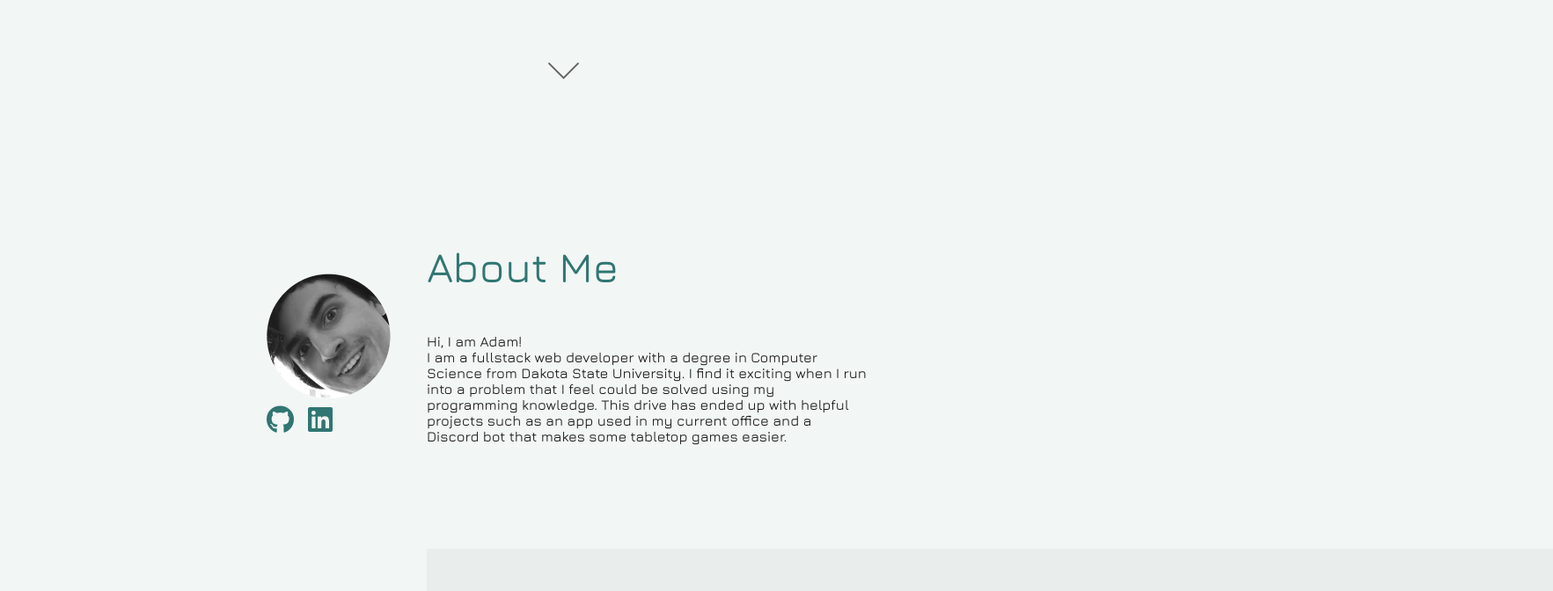
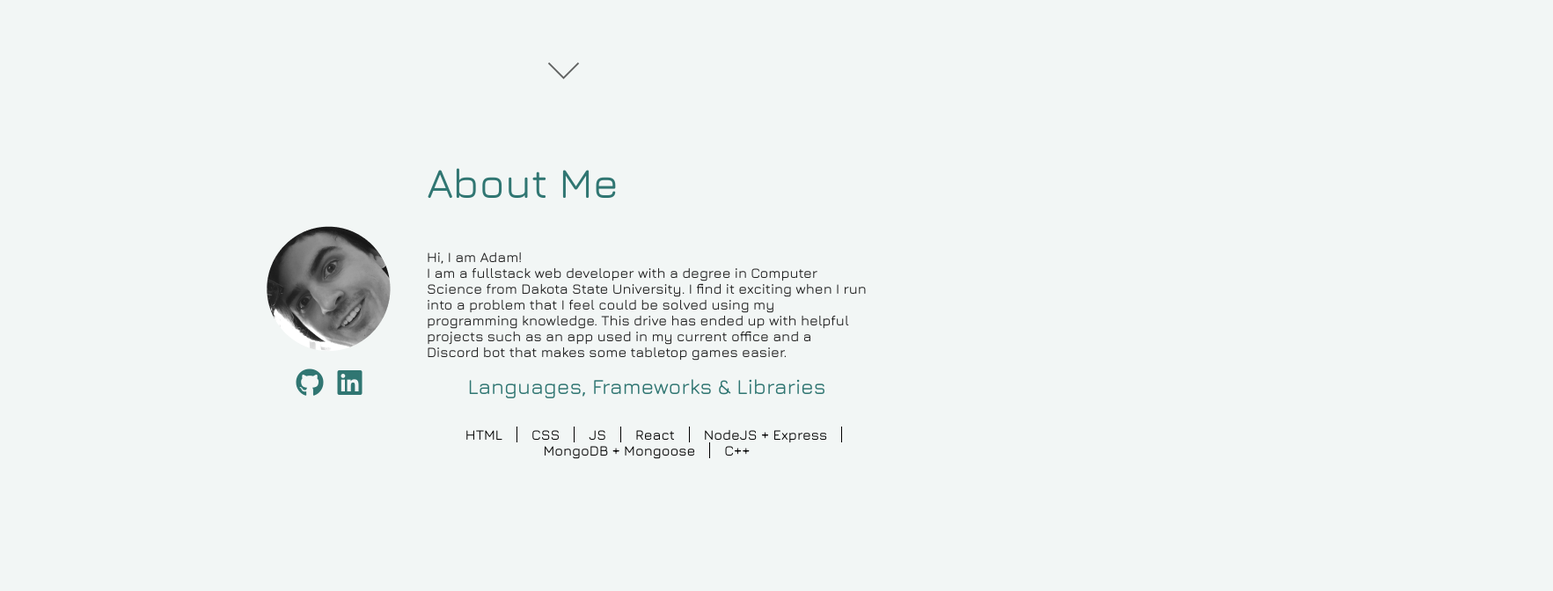
Before and after one commit to ajhanson22227/portfolio, a React (Create React App) app: page / in a window 1280 px wide. Shown: the part 640-1312 px from the top of the page at 88% size, 1765 px wide, since content can reach past the window. Built offline with nearby package versions, Linux system fonts and the light colour scheme.

Commit message:
Change stylings

```diff
--- a/src/components/Contact/Contact.css
+++ b/src/components/Contact/Contact.css
@@ -1,5 +1,6 @@
 .contact-container{
     height: 100%;
+    min-height: 70vh;
     width: 100%;
     padding-top: 5em;
     padding-bottom: .5em;
--- a/src/components/Summary/Personal/Personal.css
+++ b/src/components/Summary/Personal/Personal.css
@@ -7,6 +7,13 @@
 }
 .personal-picture{
     margin: 0 1em;
+    display: flex;
+    flex-direction: column;
+    align-items: center;
+
+}
+.personal-picture > * {
+    margin-bottom: 1em;
 }
 .about-content{
     display: flex;
--- a/src/components/Summary/Skills/Skills.css
+++ b/src/components/Summary/Skills/Skills.css
@@ -1,9 +1,6 @@
 .skills-outside-container{
-    background-color: #E9EEED;
-    height: 30%;
-    position: absolute;
+    height: 20%;
     width: 100%;
-    bottom: 5em;
 }
 
 .skills-inside-container{
@@ -29,7 +26,7 @@
 .skills-title{
     text-align: center;
     font-family: jura;
-    font-size: 1.5em;
+    font-size: .5em;
     color: var(--normalTextColor);
 }
 
@@ -37,7 +34,7 @@
     width: fit-content;
     padding: 0 1em;
 
-    font-size: 1em;
+    font-size: .6em;
     font-family: jura;
 }
 
@@ -47,19 +44,14 @@
 
 @media only screen and (min-width: 992px){
     .skills-title{
-        font-size: 2.5em;
+        font-size: 1.5em;
     }
 
     .skill{
-        font-size: 1.5em;
+        font-size: 1em;
     }
 }
 
-@media screen and (max-width: 450px) and (max-height: 667px){
-    .skills-outside-container{
-        bottom: 0;
-    }
-}
 /* @media only screen and (max-width: 1300px){
     .skills-inside-container{
         width: 670px;
--- a/src/components/Summary/Summary.css
+++ b/src/components/Summary/Summary.css
@@ -1,8 +1,11 @@
 .summary-container{
     position: relative;
-    height: 100vh;
+    min-height: 70vh;
+    height: 100%;
     /* height: calc(var(--vh, 1vh) * 100); */
-    width: 100%
+    width: 100%;
+    padding-top: 5em;
+    bottom: 2em;
 }
 
 @media only screen and (max-width: 1400px){
```
